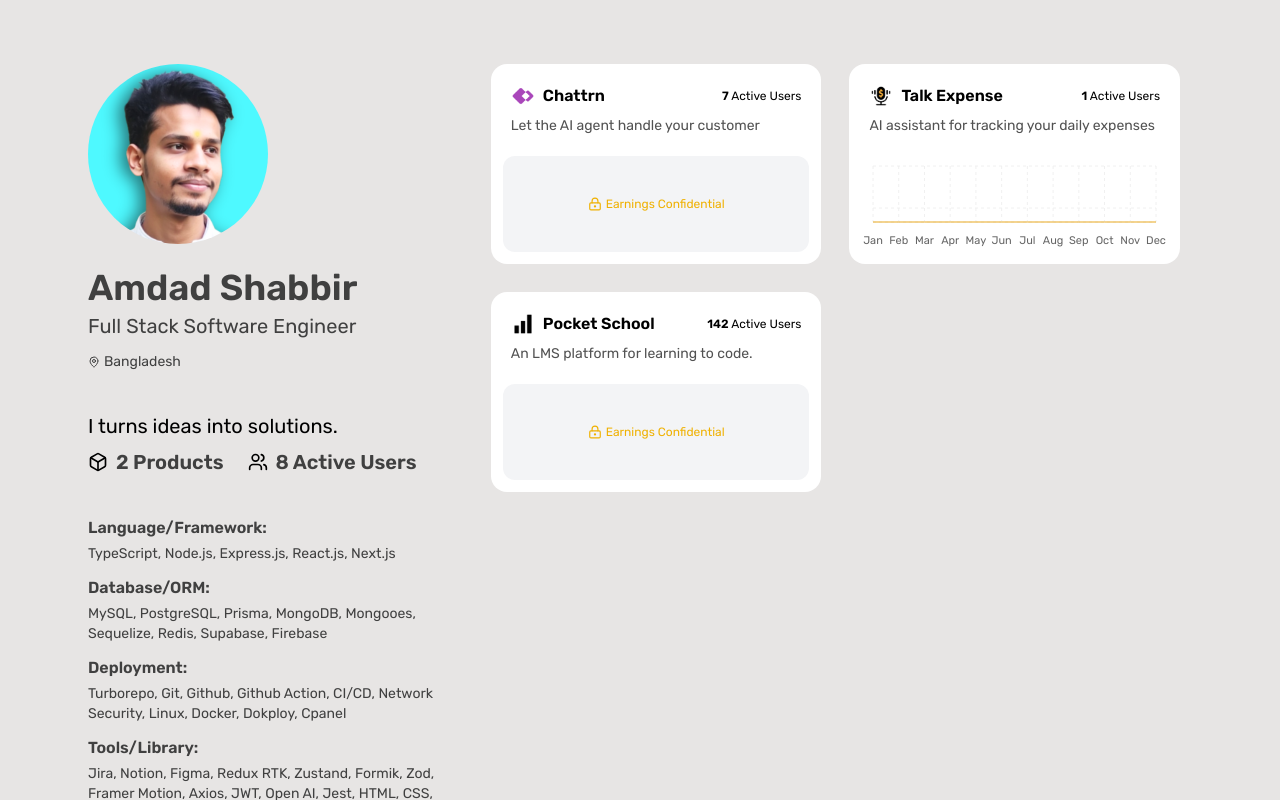
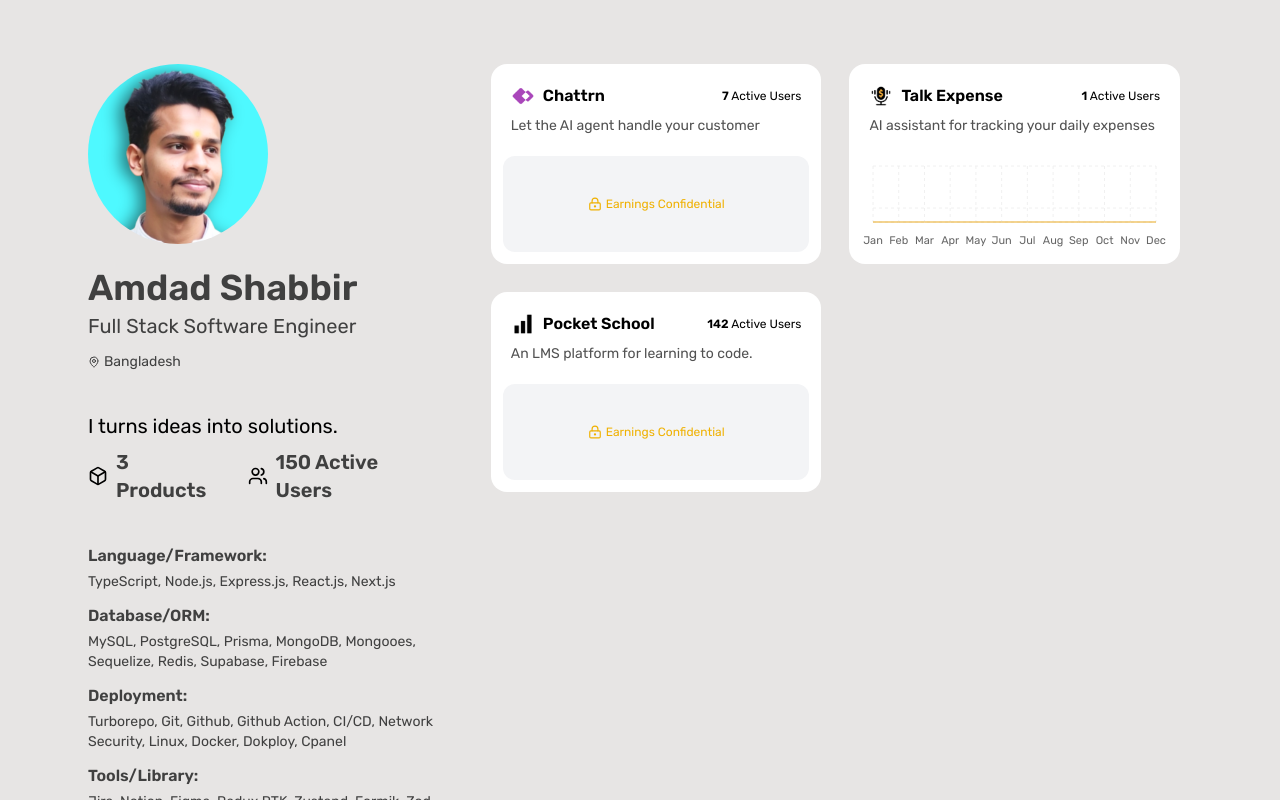
Before and after one commit to Shabbir-Building/whatibuilding, a Next.js app in the folder apps/web/: page / in a window 1280 px wide. Built offline with nearby package versions, Linux system fonts and the light colour scheme.

Commit message:
Update product and user counts in DeveloperInfo

```diff
--- a/apps/web/app/(marketing)/components/DeveloperInfo.tsx
+++ b/apps/web/app/(marketing)/components/DeveloperInfo.tsx
@@ -45,13 +45,13 @@ export default function DeveloperInfo() {
           <div className="flex items-center gap-2">
             <Box size={20} />
             <span className="font-semibold text-md md:text-xl text-neutral-700">
-              2 Products
+              3 Products
             </span>
           </div>
           <div className="flex items-center gap-2">
             <Users size={20} />
             <span className="font-semibold text-md md:text-xl text-neutral-700">
-              8 Active Users
+              150 Active Users
             </span>
           </div>
         </div>
```
